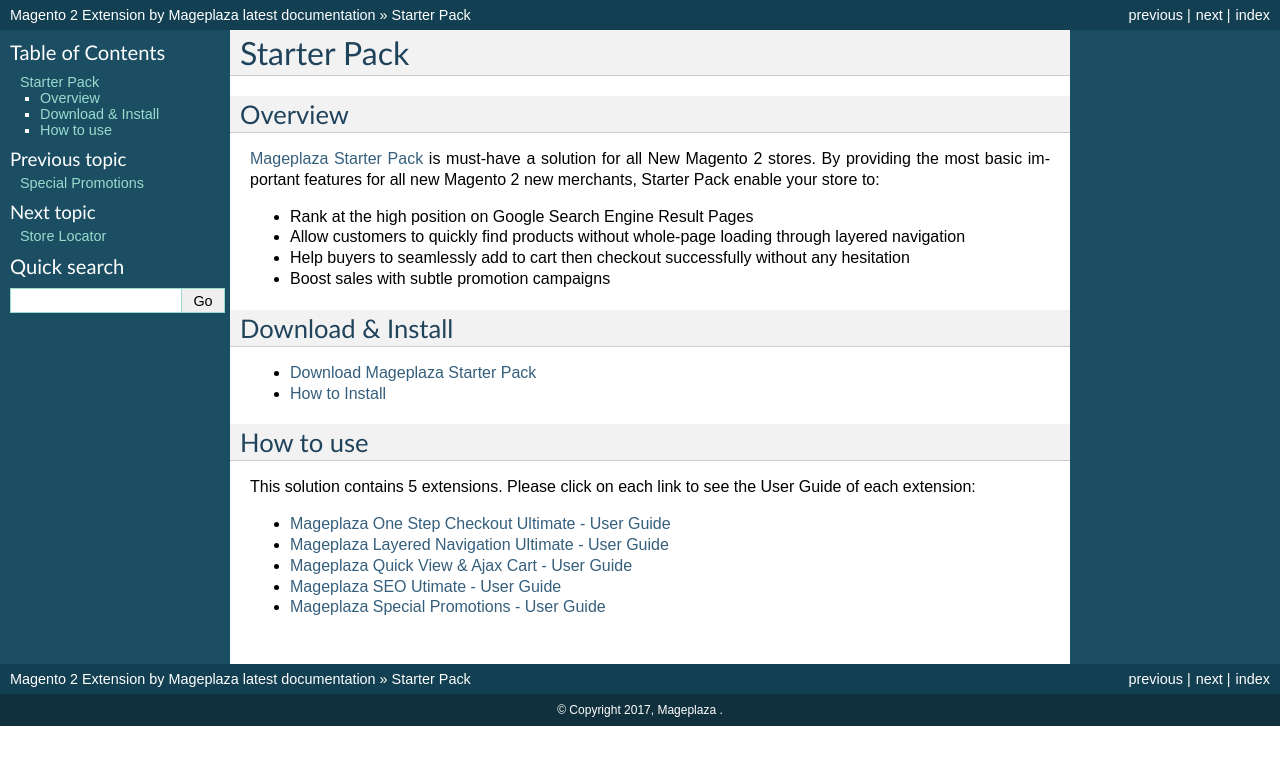
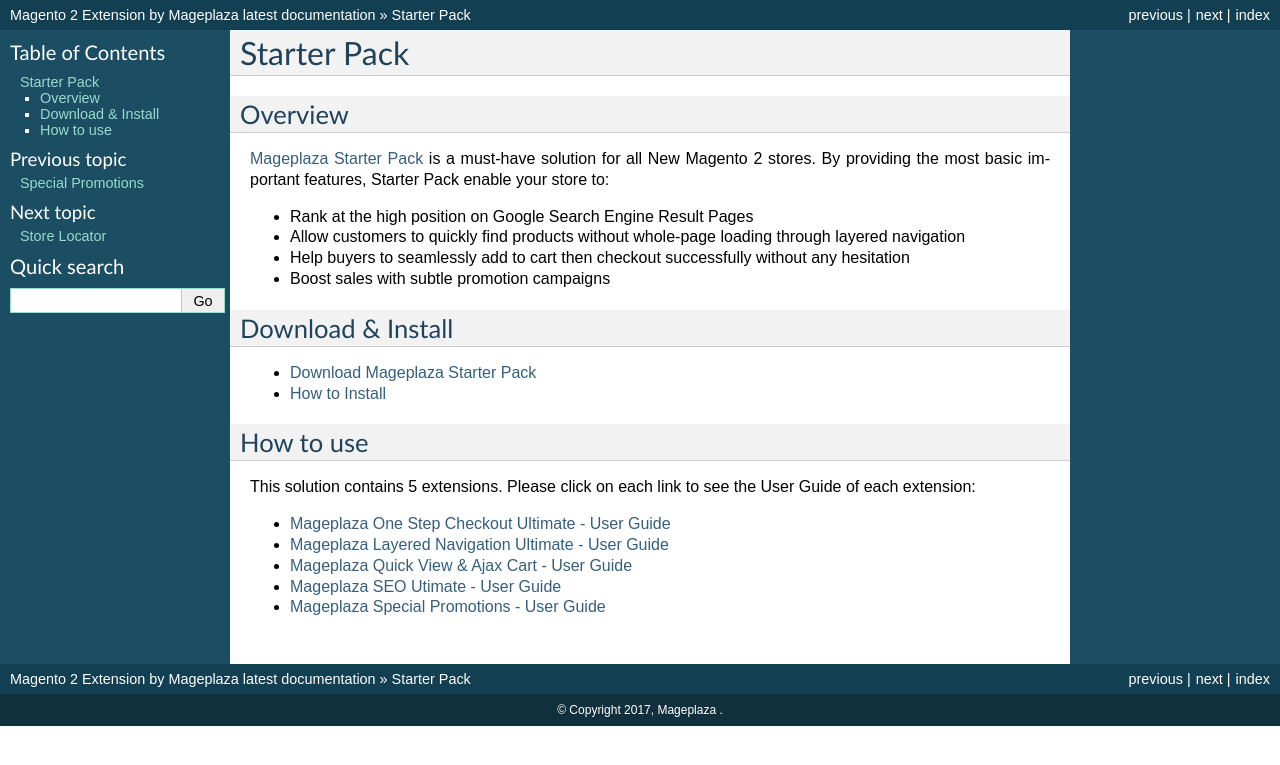
Before and after one commit to magepages/mpdocs, a Sphinx documentation site: the page built from docs/starter-pack/index.md, in a window 1280 px wide. Shown: the top 765 px of the page. Built offline with Sphinx 7.4.7, drawn with Linux system fonts in a browser that asks for light colours; pages that are not in the unit, such as notebooks, are missing from menus.

Commit message:
Update index.md

```diff
--- a/docs/starter-pack/index.md
+++ b/docs/starter-pack/index.md
@@ -1,7 +1,7 @@
 # Starter Pack
 
 ## Overview
-[Mageplaza Starter Pack](https://www.mageplaza.com/magento-2-starter-pack/) is must-have a solution for all New Magento 2 stores. By providing the most basic important features for all new Magento 2 new merchants, Starter Pack enable your store to:
+[Mageplaza Starter Pack](https://www.mageplaza.com/magento-2-starter-pack/) is a must-have solution for all New Magento 2 stores. By providing the most basic important features, Starter Pack enable your store to:
 - Rank at the high position on Google Search Engine Result Pages
 - Allow customers to quickly find products without whole-page loading through layered navigation
 - Help buyers to seamlessly add to cart then checkout successfully without any hesitation
```
